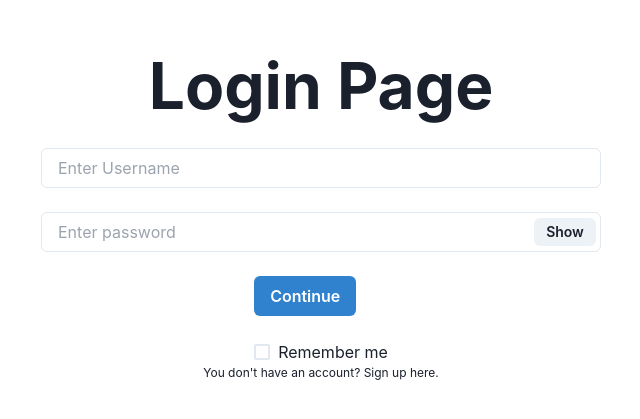
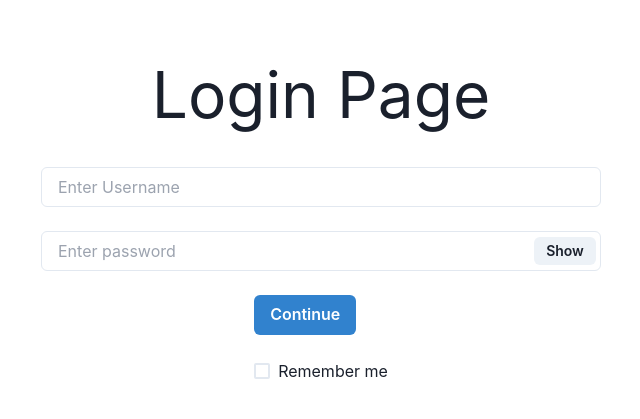
Before and after one commit to Yamcz00r/react-chat, a React (Vite) app: page / in a window 1280 px wide. Shown: the part 185-604 px from the top of the page, without its empty margins (319-959 px from the left). Built offline with nearby package versions, Linux system fonts and the light colour scheme.

Commit message:
Revert "g"
This reverts commit ea6dff2d410c0e97191c22805ba085a3bc09f5a2.

```diff
--- a/src/pages/Login.jsx
+++ b/src/pages/Login.jsx
@@ -1,25 +1,18 @@
 import React, { useState } from 'react';
-import { Input, InputGroup, InputRightElement, Button, Checkbox, Box, Heading, Link } from '@chakra-ui/react';
+import { Input, InputGroup, InputRightElement, Button, Checkbox} from '@chakra-ui/react';
 
 const Login = () => {
     return (
-        <Box display='flex' justifyContent='center' alignItems='center' height='100vh' flexDirection='column'>
-            <Heading fontSize='4rem' textAlign='center'>Login Page</Heading>
-            <Box display='flex' justifyContent='center' alignItems='center' flexDirection='column'>
-                <InputField label="Username" />
+        <div style={{ display: 'flex', justifyContent: 'center', alignItems: 'center', height: '100vh', flexDirection: 'column' }}>
+            <h1 style={{ fontSize: '4rem', textAlign: 'center' }}>Login Page</h1>
+            <div style={{ display: 'flex', justifyContent: 'center', alignItems: 'center', flexDirection: 'column' }}>
+                <Input marginTop='1.5rem' width='35rem' placeholder='Enter Username' size="md" />
                 <br />
                 <PasswordInput />
-            </Box>
+            </div>
             <LocalButton />
-            <Links />
-        </Box>
+        </div>
     )
-};
-
-const InputField = ({ label }) => {
-    return (
-        <Input marginTop='1.5rem' width='35rem' placeholder={`Enter ${label}`} size="md" />
-    );
 };
 
 const PasswordInput = () => {
@@ -32,9 +25,9 @@ const PasswordInput = () => {
                 pr='4.5rem'
                 type={show ? 'text' : 'password'}
                 placeholder='Enter password'
-                aria-label="Password"
             />
             <InputRightElement width='4.5rem'>
+
                 <Button h='1.75rem' size='sm' onClick={handleClick}>
                     {show ? 'Hide' : 'Show'}
                 </Button>
@@ -48,27 +41,24 @@ const LocalButton = () => {
         alert('Logged in!')
     }
     return (
-        <Box marginTop='1.5rem'>
+        <div style={{ marginTop: '1.5rem' }}>
             <Button onClick={handleClick} colorScheme='blue' size='md'>Continue</Button>
             <br />
-            <CheckboxField label="Remember me" />
-        </Box>
+            <div>
+                <Checkbox colorScheme='cyan' marginTop='1.5rem' >Remember me</Checkbox>
+            </div>
+        </div>
+    )
+};
+const Links = () =>{
+    return(
+
+            <p fontSize='12px'>
+                <a href="http://">You dont have account</a>
+            </p>
+
     )
 };
 
-const CheckboxField = ({ label }) => {
-    return (
-        <Checkbox colorScheme='cyan' marginTop='1.5rem'>{label}</Checkbox>
-    );
-};
-
-const Links = () => {
-    return (
-        <Box fontSize='12px'>
-            <Link href="http://">You don't have an account? Sign up here.</Link>
-        </Box>
-    )
-};
-
-export { Login, PasswordInput, LocalButton, Links };
+export { Login, PasswordInput, LocalButton,Links };
 export default Login;
```
